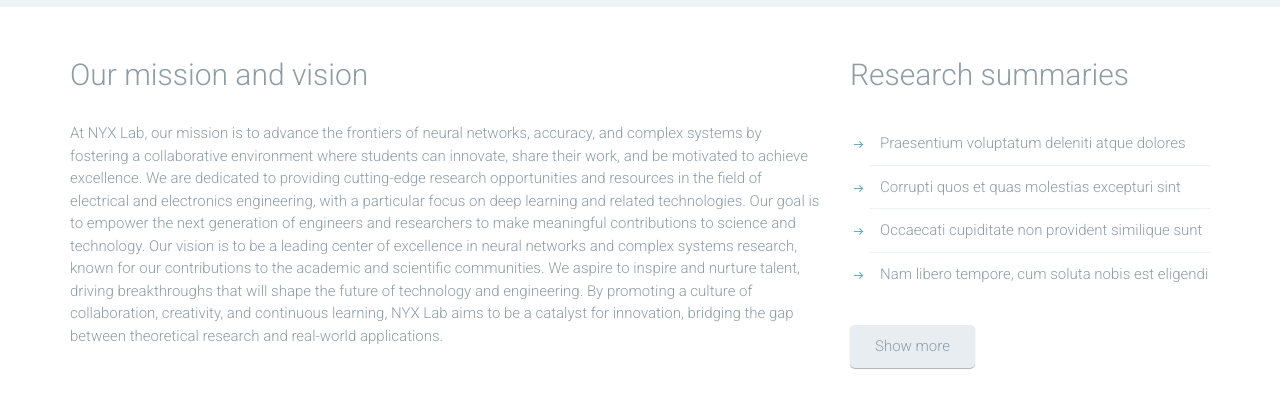
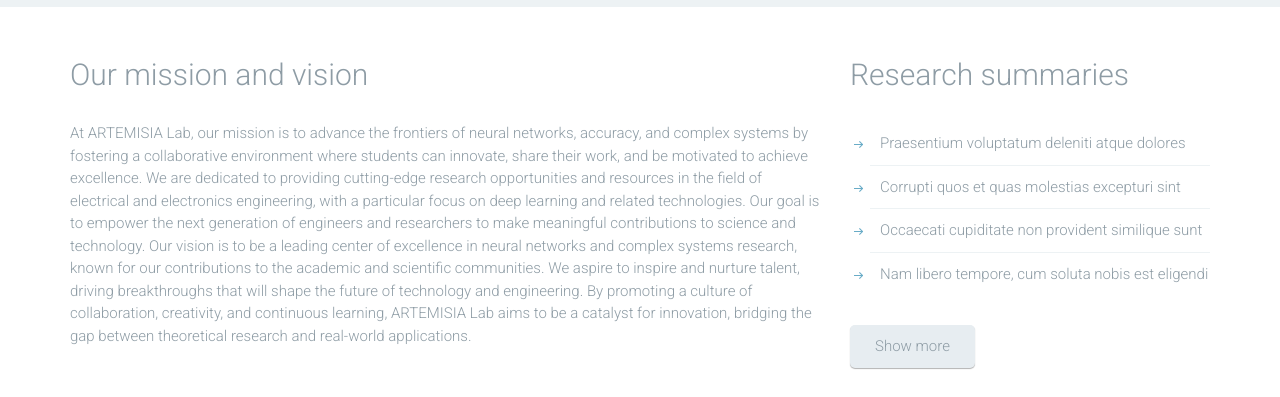
Before and after one commit to aminadzafic/artemisia-lab, a plain HTML site: page index.html in a window 1280 px wide. Shown: the part 1820-2217 px from the top of the page. Drawn offline with Linux system fonts and the light colour scheme.

Commit message:
use the new lab name

```diff
--- a/index.html
+++ b/index.html
@@ -5,7 +5,7 @@
 		<meta http-equiv="X-UA-Compatible" content="IE=edge">
 		<meta name="viewport" content="width=device-width, initial-scale=1.0,maximum-scale=1">
 
-		<title>NYX Lab</title>
+		<title>ARTEMISIA Lab</title>
 
 		<!-- Loading third party fonts -->
 		<link href="http://fonts.googleapis.com/css?family=Roboto:300,400,700|" rel="stylesheet" type="text/css">
@@ -161,9 +161,9 @@
 						<div class="row">
 							<div class="col-md-8">
 								<h2 class="section-title">Our mission and vision</h2>
-								<p>At NYX Lab, our mission is to advance the frontiers of neural networks, accuracy, and complex systems by fostering a collaborative environment where students can innovate, share their work, and be motivated to achieve excellence. We are dedicated to providing cutting-edge research opportunities and resources in the field of electrical and electronics engineering, with a particular focus on deep learning and related technologies.
+								<p>At ARTEMISIA Lab, our mission is to advance the frontiers of neural networks, accuracy, and complex systems by fostering a collaborative environment where students can innovate, share their work, and be motivated to achieve excellence. We are dedicated to providing cutting-edge research opportunities and resources in the field of electrical and electronics engineering, with a particular focus on deep learning and related technologies.
 									Our goal is to empower the next generation of engineers and researchers to make meaningful contributions to science and technology.
-									Our vision is to be a leading center of excellence in neural networks and complex systems research, known for our contributions to the academic and scientific communities. We aspire to inspire and nurture talent, driving breakthroughs that will shape the future of technology and engineering. By promoting a culture of collaboration, creativity, and continuous learning, NYX Lab aims to be a catalyst for innovation, bridging the gap between theoretical research and real-world applications.</p>
+									Our vision is to be a leading center of excellence in neural networks and complex systems research, known for our contributions to the academic and scientific communities. We aspire to inspire and nurture talent, driving breakthroughs that will shape the future of technology and engineering. By promoting a culture of collaboration, creativity, and continuous learning, ARTEMISIA Lab aims to be a catalyst for innovation, bridging the gap between theoretical research and real-world applications.</p>
 								<p></p>
 							</div>
 							<div class="col-md-4">
```
